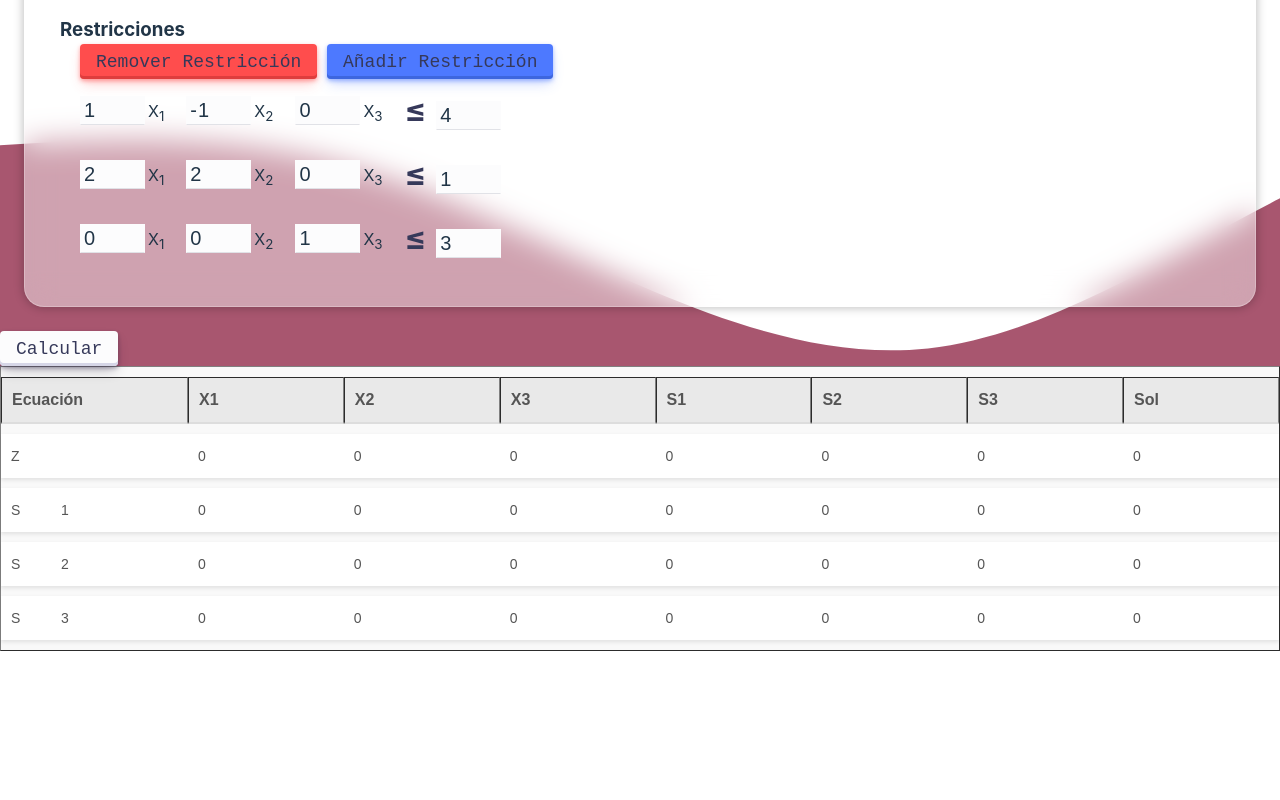
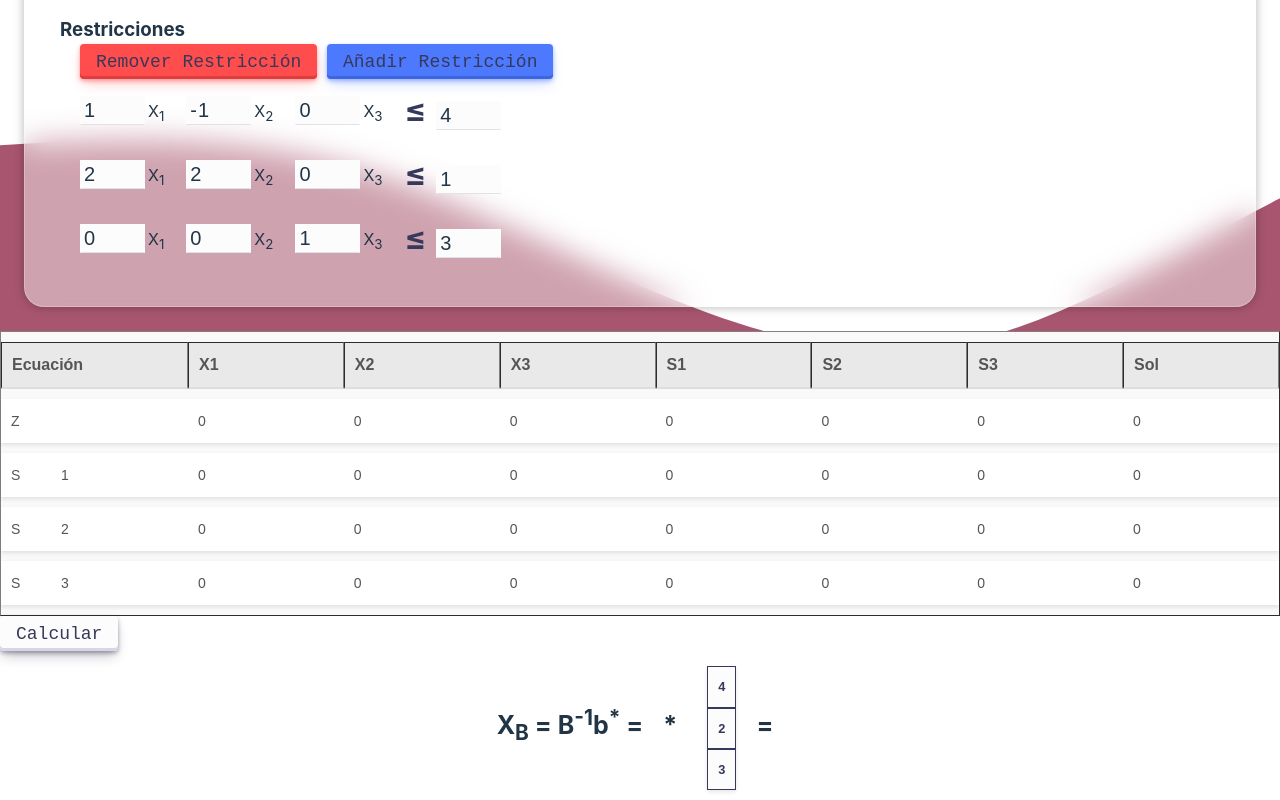
Before and after one commit to Richard2203/vector-b, a React (Vite) app: page / in a window 1280 px wide. Shown: the part 217-1017 px from the top of the page. Before the commit the page ends 868 px from the top, so only its background shows below. Built offline with nearby package versions, Linux system fonts and the light colour scheme.

Commit message:
calculo de Xb conseguido, falta mostrarlo graficamente

```diff
--- a/src/App.jsx
+++ b/src/App.jsx
@@ -5,14 +5,20 @@ import { Matrix } from './TargetFunctionMatrix/Matrix'
 
 function App() {
   const [tablaSize, setTablaSize] = useState([0,0]);
+  const [changeVectorB, setChangeVectorB] = useState([]);
   return (
     <>
       <div id="main-container">
       </div>
       <div id="content">
         <h1>Analisis de Sensibilidad - Cambios en el Vector B</h1>
-        <Matrix setTablaSize = { setTablaSize } />
-        <Table tablaSize = { tablaSize } />
+        <Matrix
+          setTablaSize = { setTablaSize }
+          setChangeVectorB = { setChangeVectorB } />
+
+        <Table
+          tablaSize = { tablaSize }
+          changeVectorB = { changeVectorB } />
       </div>
     </>
 
--- a/src/Matrix/DrawMatrix.jsx
+++ b/src/Matrix/DrawMatrix.jsx
@@ -1,7 +1,31 @@
 import React from 'react'
 
-export const DrawMatrix = () => {
+export const DrawMatrix = ({ matriz }) => {
+  if (matriz.length === 0) return null;
+
+  const isMatrix = Array.isArray(matriz[0]);
+
   return (
-    <div>DrawMatrix</div>
-  )
+    <div className={`matriz-container ${isMatrix ? '' : 'vertical-array'}`}>
+      <table className="matriz-table">
+        <tbody>
+          {isMatrix
+            ? matriz.map((fila, rowIndex) => (
+                <tr key={rowIndex}>
+                  {fila.map((valor, colIndex) => (
+                    <td key={colIndex}>{valor}</td>
+                  ))}
+                </tr>
+              ))
+            : (
+                matriz.map((valor, rowIndex) => (
+                  <tr key={rowIndex}>
+                    <td>{valor}</td>
+                  </tr>
+                ))
+              )}
+        </tbody>
+      </table>
+    </div>
+  );
 }
--- a/src/Matrix/Matrix.css
+++ b/src/Matrix/Matrix.css
@@ -1,3 +1,4 @@
+/* General Table */
 table {
   width: 100%;
   border-collapse: separate;
@@ -50,3 +51,39 @@ table {
 tbody tr:hover {
   background-color: #f1f1f1; /* Color de fondo al pasar el mouse */
 }
+
+
+/* Xb and Z matrix */
+.matriz-container {
+  display: flex;
+  flex-direction: column;
+  align-items: center;
+  font-family: Arial, sans-serif;
+  margin: 10px;
+}
+
+.matriz-table {
+  border-collapse: collapse;
+  margin-top: 5px;
+}
+
+.matriz-table td {
+  border: 1px solid #36395A;
+  text-align: center;
+  width: 30px;
+  height: 30px;
+  font-size: 0.8rem;
+  font-family: Arial, sans-serif;
+  background-color: #FCFCFD;
+  color: #36395A;
+}
+
+.vertical-array .matriz-table tr {
+  display: flex;
+  flex-direction: column;
+}
+
+.vertical-array .matriz-table td {
+  width: auto;
+  height: auto;
+}
--- a/src/Matrix/Table.jsx
+++ b/src/Matrix/Table.jsx
@@ -2,6 +2,7 @@ import React, { useEffect } from 'react'
 import Fraction from "fraction.js";
 import { useOptimalSolution } from '../hooks/useOptimalSolution';
 import './Matrix.css';
+import { Xb } from './Xb';
 
 const initialTableState = {
   columnas: ["Ecuación", "X1", "X2", "X3", "S1", "S2", "S3", "Sol"],
@@ -27,26 +28,30 @@ const initialTableState = {
       valores: ["0", "0", "1", "0", "0", "1", "4"],
     },
   ],
+  BminusOne:[],
+  XbResult:[]
 };
 
-export const Table = ({tablaSize}) => {
+export const Table = ({tablaSize, changeVectorB}) => {
 	const {optimalSolution,
 		handleUpdateType,
 		handleUpdateIndex,
 		handleUpdateValue,
-		handleUpdateTable, } = useOptimalSolution(initialTableState);
+		handleUpdateTable,
+		handleCalculateXb,
+		handleCalculateZ,
+		handleIsFactible,
+		handleSegmentMatrix, } = useOptimalSolution(initialTableState);
 
-		useEffect(() => {
-			handleUpdateTable(tablaSize[0], tablaSize[1]);
-		}, [tablaSize]);
+	useEffect(() => {
+		handleUpdateTable(tablaSize[0], tablaSize[1]);
+	}, [tablaSize]);
+
+	const { BminusOne } = optimalSolution;
 
 	return (
 	 <>
-			<button
-				type="button"
-				className='button button-calculate'
-				onClick = { ()=> {} }> Calcular </button>
-			<table border="1">
+		<table border="1">
 			<thead>
 				<tr>
 				{optimalSolution.columnas.map((columna, index) => (
@@ -86,7 +91,13 @@ export const Table = ({tablaSize}) => {
 				</tr>
 				))}
 			</tbody>
-	  </table>
+	  	</table>
+
+		<Xb
+			handleCalculateXb = {handleCalculateXb}
+			BminusOne =  { BminusOne }
+			changeVectorB = { changeVectorB }
+			handleSegmentMatrix = {handleSegmentMatrix}/>
 	 </>
 	);
 };
--- a/src/Matrix/Xb.jsx
+++ b/src/Matrix/Xb.jsx
@@ -0,0 +1,31 @@
+import React, { useEffect } from 'react'
+import { DrawMatrix } from './DrawMatrix';
+import Fraction from 'fraction.js';
+
+export const Xb = ({ handleSegmentMatrix, handleCalculateXb, BminusOne = [], changeVectorB = [] }) => {
+
+  const handleCalculate = (BminusOne, changeVectorB) => {
+    handleSegmentMatrix();
+    handleCalculateXb(BminusOne, changeVectorB);
+  }
+
+  // console.log(BminusOne, changeVectorB);
+  return (
+    <>
+      <button
+			type="button"
+			className='button button-calculate'
+			onClick = { ()=> handleCalculate(BminusOne, changeVectorB) }> Calcular </button>
+
+      <div style={{ display: 'flex', alignItems: 'center', justifyContent: 'center', gap: '10px' }}>
+        <strong>
+          X<sub>B</sub> = B<sup>-1</sup>b<sup>*</sup> =
+        </strong>
+        <DrawMatrix matriz={BminusOne} /> {/* matriz B^-1 */}
+        <strong> * </strong>
+        <DrawMatrix matriz={changeVectorB} /> {/* vector b* */}
+        <strong> = </strong>
+      </div>
+    </>
+  );
+};
--- a/src/Reducer/MatrixCalculationsReducer.js
+++ b/src/Reducer/MatrixCalculationsReducer.js
@@ -8,15 +8,11 @@ import {
     XB,
     isFACTIBLE,
     Z,
-    SEARCH_LARGEST_NEGATIVE,
-    SEARCH_SMALLEST_POSITIVE_QUOTIENT,
-    DIVIDE_BY_ONE,
-    GAUSS_JORDAN,
-    GET_Z,
     UPDATE_VALUE,
     UPDATE_TYPE,
     UPDATE_INDEX,
     UPDATE_TABLE,
+    SEGMENT_MATRIX,
 } from './actionTypes';
 
 export const optimalSolutionReducer = (state = {}, action)=>{
@@ -68,9 +64,68 @@ export const optimalSolutionReducer = (state = {}, action)=>{
       return { ...state, columnas, filas };
     }
 
+    case SEGMENT_MATRIX: {
+      let indexLetterS = 0;
+
+      // Encontrar el índice del primer elemento que contenga la letra 'S' en las columnas
+      for (let i = 0; i < state.columnas.length; i++) {
+        if (state.columnas[i].includes('S')) {
+          indexLetterS = i-1; // Guardar el índice
+          break;
+        }
+      }
+      // Índices para segmentar
+      const startIndex = indexLetterS;
+      const endIndex = state.filas[0].valores.length - 1;
+
+      // Segmentar los valores de cada fila
+      const segmentedMatrix = state.filas.slice(1).map((fila) =>
+        fila.valores.slice(startIndex, endIndex) // Desde startIndex hasta endIndex incluido
+      );
+
+      return{
+        ...state, BminusOne: segmentedMatrix,
+      }
+    }
+
     case XB: {
-      // Implementación para XB
-      return state;
+      const { matrixA, matrixB } = action.payload;
+      console.log(matrixA, matrixB);
+      const rowsA = matrixA.length;
+      const colsA = matrixA[0].length;
+      const sizeB = matrixB.length; // La longitud del vector B
+
+      // Caso especial: ambas matrices tienen un único elemento
+      if (rowsA === 1 && colsA === 1 && sizeB === 1) {
+        const singleResult = new Fraction(matrixA[0][0]).mul(new Fraction(matrixB[0]));
+        return {
+          ...state,
+          XbResult: [[singleResult.toFraction(true)]],
+        };
+      }
+
+      // Inicializar el resultado como un vector
+      const result = Array(rowsA).fill(new Fraction(0));
+      console.log(result);
+
+      // Multiplicar la matriz A por el vector B
+      for (let i = 0; i < rowsA; i++) {
+        for (let k = 0; k < colsA; k++) {
+          const valueA = new Fraction(matrixA[i][k]);
+          const valueB = new Fraction(matrixB[k]); // Acceder directamente al valor de matrixB[k]
+          result[i] = result[i].add(valueA.mul(valueB));
+        };
+      };
+
+      console.log(result);
+
+      // Convertir los resultados a fracción y devolver el estado actualizado
+      return {
+        ...state,
+        XbResult: result.map(el => el.toFraction(true)),
+      };
+
+
     }
 
     case isFACTIBLE: {
@@ -87,23 +142,6 @@ export const optimalSolutionReducer = (state = {}, action)=>{
       return state;
   }
 };
-
-export const dualSimpleReducer = (initialState=[], action)=>{
-    switch (action.type) {
-        case SEARCH_LARGEST_NEGATIVE:
-            return;
-        case SEARCH_SMALLEST_POSITIVE_QUOTIENT:
-            return;
-        case DIVIDE_BY_ONE:
-            return;
-        case GAUSS_JORDAN:
-            return;
-        case GET_Z:
-            return;
-        default:
-            return initialState;
-    }
-}
 
 export const matrixReducer = (state = {}, action) => {
     switch (action.type) {
--- a/src/Reducer/actionTypes.js
+++ b/src/Reducer/actionTypes.js
@@ -9,14 +9,8 @@ export const UPDATE_VARIABLE = '[DRAW_MATRIX] UPDATE_VARIABLE';
 export const XB = '[OPSolution] Calculate Xb';
 export const isFACTIBLE = '[OPSolution] Is Factible';
 export const Z = '[OPSolution] Calculate Z';
+export const SEGMENT_MATRIX = '[OPSolution] Segment Matrix';
 export const UPDATE_VALUE = '[OPSolution] Update Value';
 export const UPDATE_TYPE = '[OPSolution] Update Type';
 export const UPDATE_INDEX = '[OPSolution] Update Index';
 export const UPDATE_TABLE = '[OPSolution] Update Table';
-
-// CALCULATE DUAL SIMPLEX
-export const SEARCH_LARGEST_NEGATIVE='[DUAL_SIMPLEX] Largest negative number';
-export const SEARCH_SMALLEST_POSITIVE_QUOTIENT='[DUAL_SIMPLEX] Smallest positive number';
-export const DIVIDE_BY_ONE='[DUAL_SIMPLEX] Divide by one';
-export const GAUSS_JORDAN='[DUAL_SIMPLEX] Apply Gauss Jordan';
-export const GET_Z='[DUAL_SIMPLEX] Get Z number';
--- a/src/TargetFunctionMatrix/Matrix.jsx
+++ b/src/TargetFunctionMatrix/Matrix.jsx
@@ -15,7 +15,7 @@ const initialState = {
   changeRow: [4,2,3],
 };
 
-export const Matrix = ({setTablaSize}) => {
+export const Matrix = ({setTablaSize, setChangeVectorB}) => {
   const {
     matrix,
     handleAddRestriction,
@@ -31,6 +31,10 @@ export const Matrix = ({setTablaSize}) => {
   useEffect(() => {
     setTablaSize([FunctionObject.length, Restrictions.length]);
   }, [FunctionObject, Restrictions]);
+
+  useEffect(()=>{
+    setChangeVectorB(changeRow);
+  },[changeRow]);
 
   return (
     <div className='site-container'>
--- a/src/hooks/useOptimalSolution.js
+++ b/src/hooks/useOptimalSolution.js
@@ -1,6 +1,6 @@
 import { useEffect, useReducer } from 'react';
 import { optimalSolutionReducer } from '../Reducer/MatrixCalculationsReducer';
-import { UPDATE_INDEX, UPDATE_TABLE, UPDATE_TYPE, UPDATE_VALUE } from '../Reducer/actionTypes';
+import { SEGMENT_MATRIX, UPDATE_INDEX, UPDATE_TABLE, UPDATE_TYPE, UPDATE_VALUE, XB } from '../Reducer/actionTypes';
 
 const init = (initialTableState) => {
   const storedState = JSON.parse(localStorage.getItem('optimalSolution')) || initialTableState;
@@ -59,6 +59,27 @@ export const useOptimalSolution = (initialTableState = {} ) => {
 		});
 	};
 
+	const handleCalculateXb = (matrixA, matrixB) => {
+		dispatch({
+			type: XB,
+			payload:{ matrixA, matrixB }
+		});
+	};
+
+	const handleCalculateZ = () => {
+
+	};
+
+	const handleIsFactible = () => {
+
+	};
+
+	const handleSegmentMatrix = () => {
+		dispatch({
+			type: SEGMENT_MATRIX,
+		})
+	};
+
 	return {
 		...optimalSolution,
 		optimalSolution,
@@ -66,5 +87,9 @@ export const useOptimalSolution = (initialTableState = {} ) => {
 		handleUpdateIndex,
 		handleUpdateValue,
 		handleUpdateTable,
+		handleCalculateXb,
+		handleCalculateZ,
+		handleIsFactible,
+		handleSegmentMatrix,
 	};
 };
```
Also changed, not shown: src/Matrix/Z.jsx (+7 -0 lines), src/TargetFunctionMatrix/ColumnChange.jsx (deleted, +0 -7 lines). Lines whose indentation alone changed are shown as unchanged.
